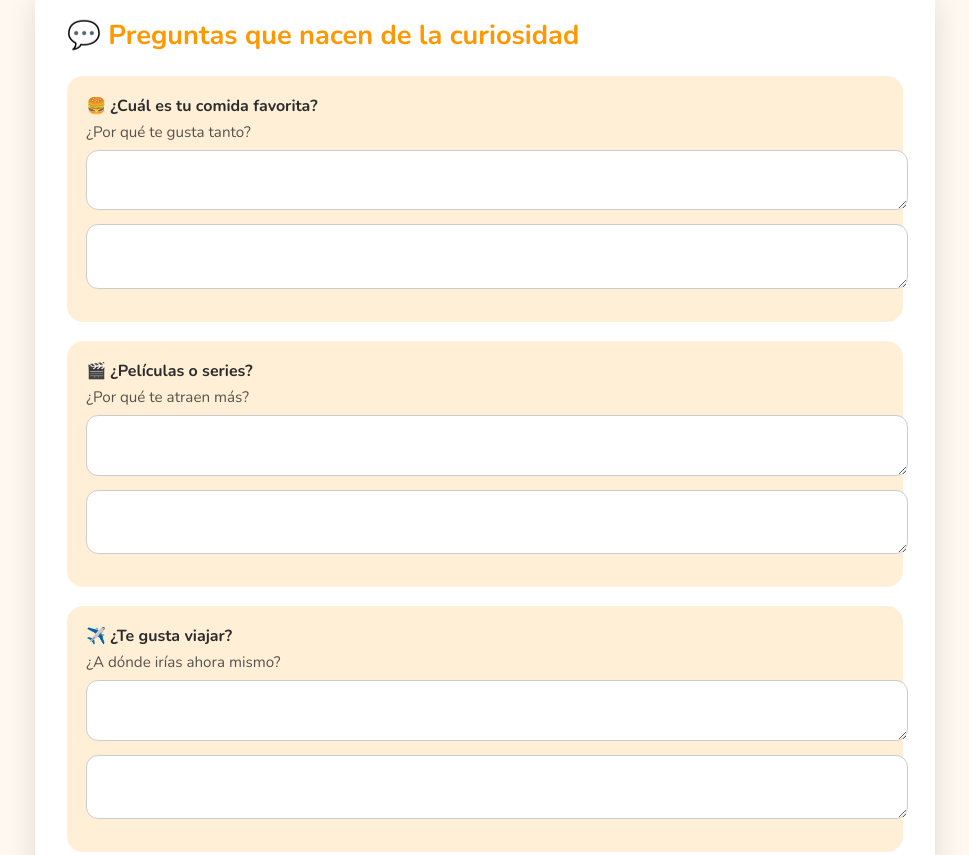
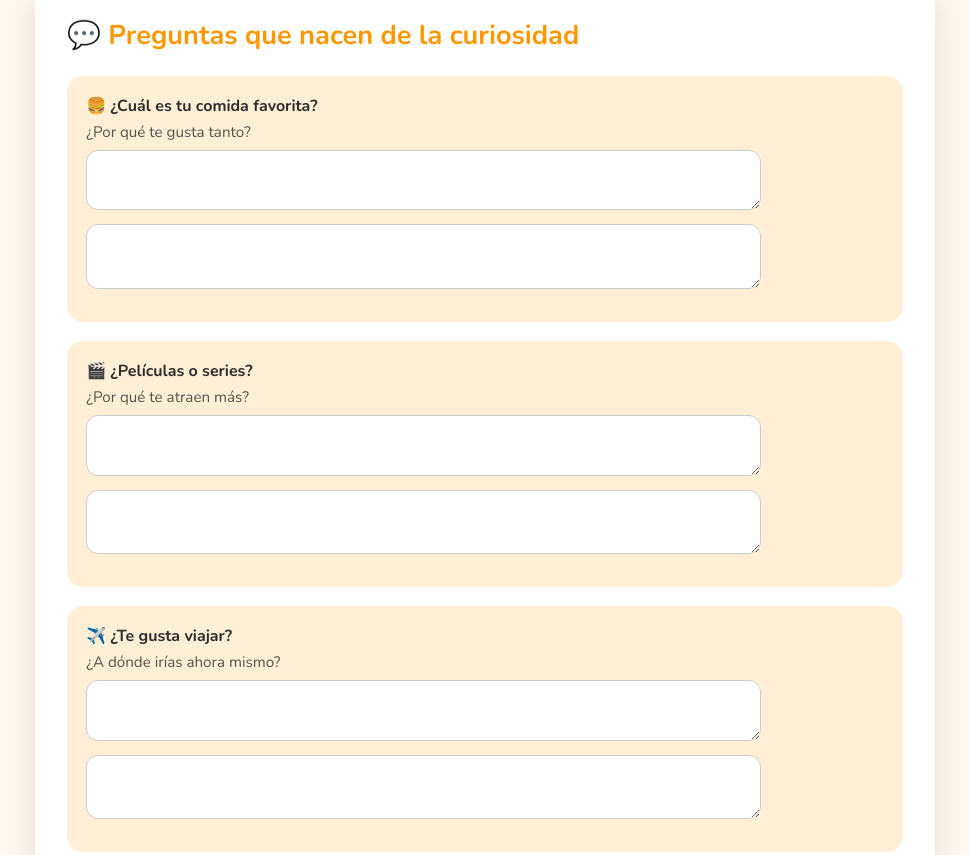
Before and after one commit to fabricioplay2learn-ctrl/Para-Fernanda-Vargas, a plain HTML site: page index.html in a window 1280 px wide. Shown: the part 869-1724 px from the top of the page, without its empty margins (155-1124 px from the left). Drawn offline with nearby package versions, Linux system fonts and the light colour scheme.

Commit message:
Add max-width to question textarea

```diff
--- a/index.html
+++ b/index.html
@@ -144,6 +144,11 @@
       font-size: 0.95rem;
       opacity: 0.8;
       margin-bottom: 0.5rem;
+    }
+
+    .question textarea {
+      width: 100%;
+      max-width: 650px;
     }
 
     textarea {
```
